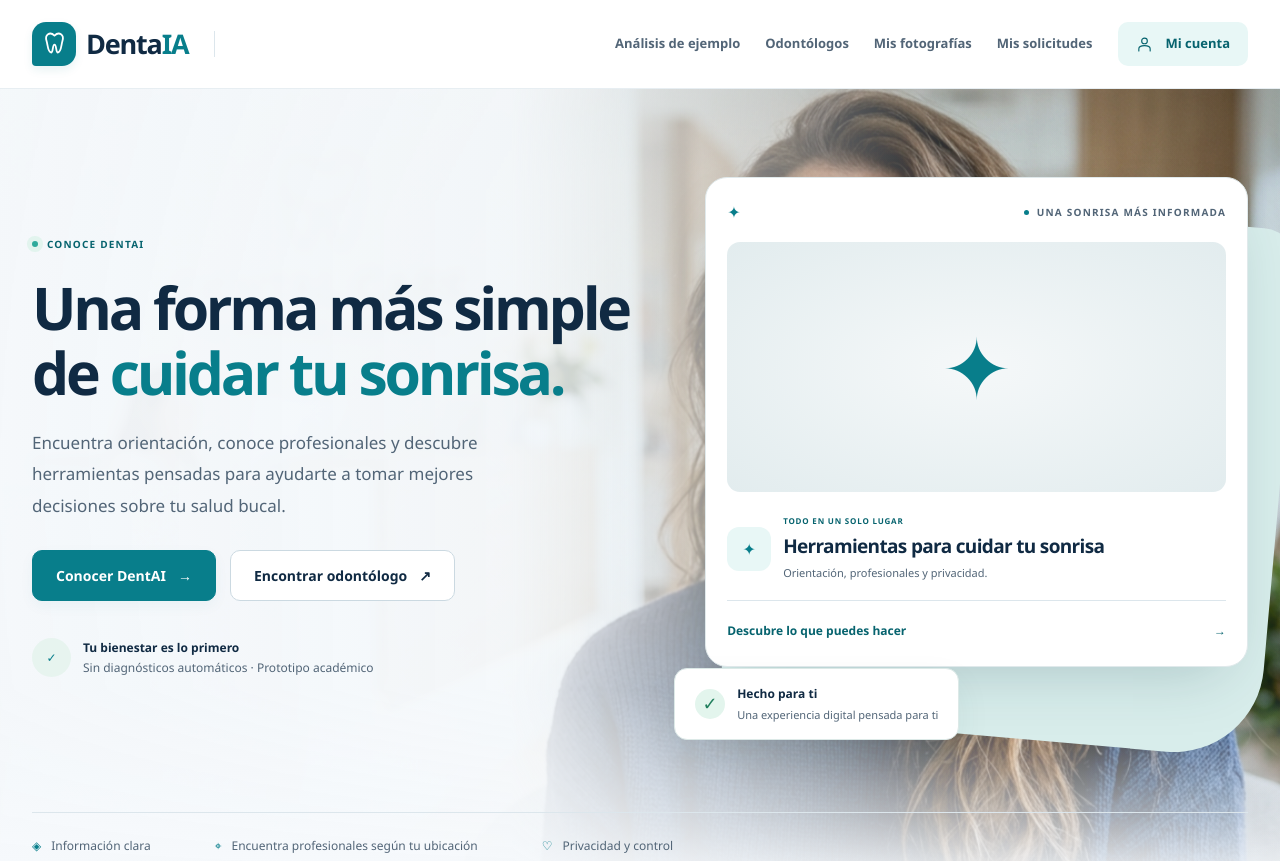
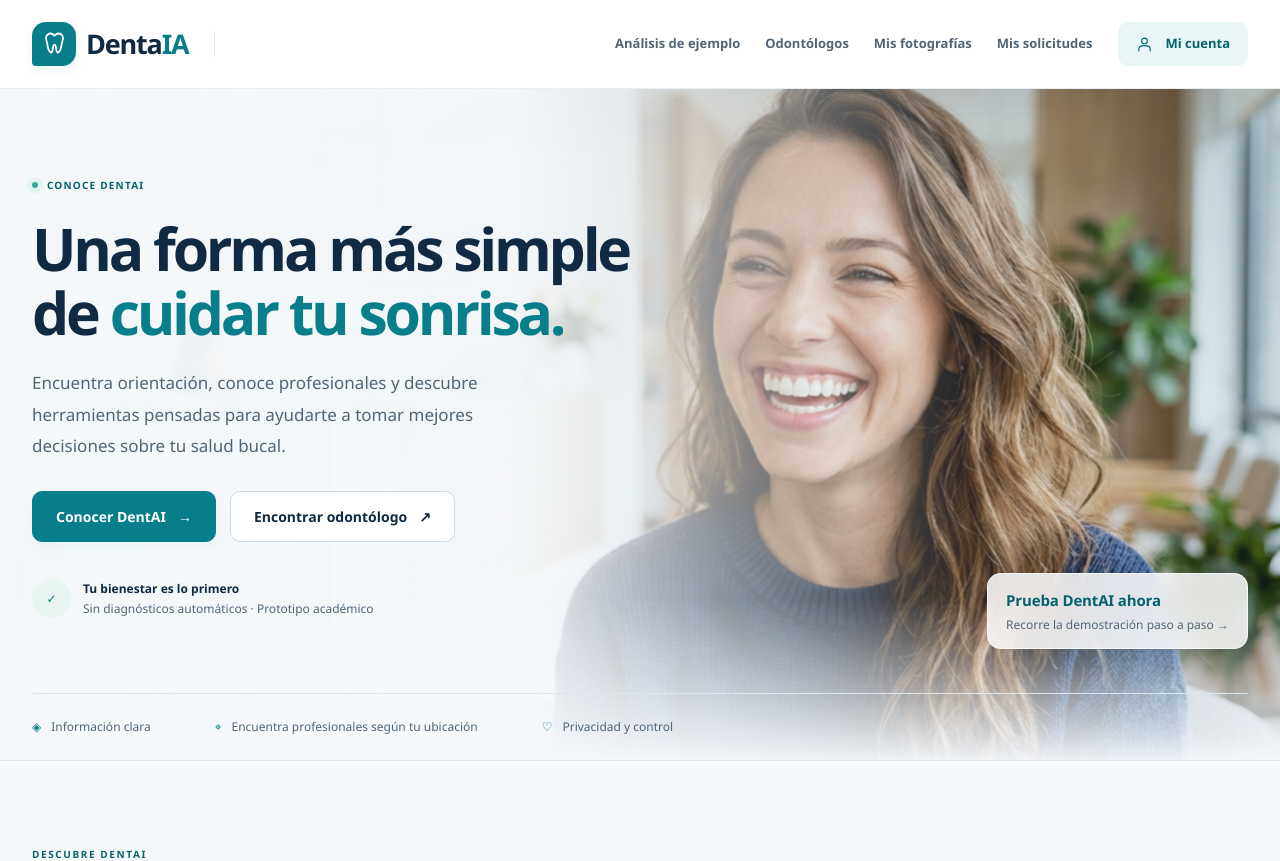
Before and after one commit to Jhanfranco07/DentaIA, a Next.js app: page / in a window 1280 px wide. Shown: the top 861 px of the page. Built offline with nearby package versions, Linux system fonts and the light colour scheme.

Commit message:
fix: eliminacion de guia en tarjeta del landing comercial

```diff
--- a/src/app/globals.css
+++ b/src/app/globals.css
@@ -371,13 +371,16 @@ input, select, textarea { max-width: 100%; min-width: 0; }
 }
 
 /* =========================================================
-   HERO: CARRUSEL DE FONDO CINEMATOGRÁFICO
+   HERO: CARRUSEL DE FONDO CINEMATOGRÁFICO + ETIQUETA DE VIDRIO
    ========================================================= */
 .home-hero { position: relative; }
 
 /* El contenido queda siempre por encima del carrusel */
 .home-hero-inner,
 .home-principles { position: relative; z-index: 1; }
+
+/* Sin tarjeta central, el hero ya no toma su altura de ella: se la fijamos */
+.home-hero-inner { min-height: clamp(540px, 72vh, 720px); }
 
 .hero-carousel { position: absolute; inset: 0; z-index: 0; overflow: hidden; pointer-events: none; }
 
@@ -420,8 +423,35 @@ input, select, textarea { max-width: 100%; min-width: 0; }
     radial-gradient(ellipse at center, transparent 55%, rgba(16, 42, 67, .18) 100%);
 }
 
-/* En pantallas angostas el texto ocupa todo el ancho: velo uniforme */
+/* Etiqueta de vidrio en la esquina inferior derecha, sobre la foto */
+.hero-tag {
+  position: absolute;
+  right: 0;
+  bottom: 44px;
+  display: flex;
+  flex-direction: column;
+  align-items: flex-start;
+  gap: 2px;
+  min-height: 0;
+  padding: 14px 18px;
+  text-align: left;
+  color: var(--ink);
+  background: rgba(255, 255, 255, .84);
+  border: 1px solid rgba(255, 255, 255, .7);
+  border-radius: 14px;
+  -webkit-backdrop-filter: blur(14px);
+  backdrop-filter: blur(14px);
+  box-shadow: 0 10px 30px rgba(16, 42, 67, .14);
+  transition: background .2s, transform .2s;
+}
+.hero-tag:hover { background: rgba(255, 255, 255, .94); transform: translateY(-2px); }
+.hero-tag-title { font-size: 15px; font-weight: 700; letter-spacing: -.01em; color: var(--teal-dark); }
+.hero-tag-text { font-size: 12px; color: var(--muted); }
+
+/* En pantallas angostas el texto ocupa todo el ancho:
+   velo uniforme y la etiqueta pasa a ir debajo del texto, sin tapar nada */
 @media (max-width: 900px) {
+  .home-hero-inner { min-height: 0; }
   .hero-carousel-scrim {
     background:
       linear-gradient(180deg,
@@ -429,4 +459,5 @@ input, select, textarea { max-width: 100%; min-width: 0; }
         rgba(246, 249, 252, .86) 55%,
         rgba(246, 249, 252, .72) 100%);
   }
+  .hero-tag { position: static; justify-self: start; }
 }
--- a/src/app/page.tsx
+++ b/src/app/page.tsx
@@ -281,58 +281,13 @@ export default function Home() {
                 </div>
               </div>
 
-              <div className="hero-visual">
-                <div className="hero-visual-decoration" aria-hidden="true" />
-
-                <div className="hero-photo-card">
-                  <div className="hero-photo-heading">
-                    <span aria-hidden="true">✦</span>
-                    <span className="hero-live-label">
-                      <span aria-hidden="true" />
-                      UNA SONRISA MÁS INFORMADA
-                    </span>
-                  </div>
-
-                  {/* Para usar una foto real: reemplaza este bloque por
-                      <div className="hero-photo"><img src="/tu-foto.jpg" alt="..." /></div> */}
-                  <div
-                    className="hero-photo hero-photo-placeholder"
-                    aria-hidden="true"
-                  >
-                    ✦
-                  </div>
-
-                  <div className="hero-photo-details">
-                    <span className="hero-detail-icon" aria-hidden="true">
-                      ✦
-                    </span>
-                    <div>
-                      <span className="eyebrow">TODO EN UN SOLO LUGAR</span>
-                      <h2>Herramientas para cuidar tu sonrisa</h2>
-                      <p>Orientación, profesionales y privacidad.</p>
-                    </div>
-                  </div>
-
-                  <a
-                    className="hero-card-link"
-                    href="#"
-                    onClick={(e) => go(e, "como")}
-                  >
-                    Descubre lo que puedes hacer{" "}
-                    <span aria-hidden="true">→</span>
-                  </a>
-                </div>
-
-                <div className="hero-floating-note">
-                  <span className="floating-check" aria-hidden="true">
-                    ✓
-                  </span>
-                  <div>
-                    <strong>Hecho para ti</strong>
-                    <span>Una experiencia digital pensada para ti</span>
-                  </div>
-                </div>
-              </div>
+              <button className="hero-tag" onClick={() => nav("analizar")}>
+                <span className="hero-tag-title">Prueba DentAI ahora</span>
+                <span className="hero-tag-text">
+                  Recorre la demostración paso a paso{" "}
+                  <span aria-hidden="true">→</span>
+                </span>
+              </button>
             </div>
 
             <div className="home-principles">
```
